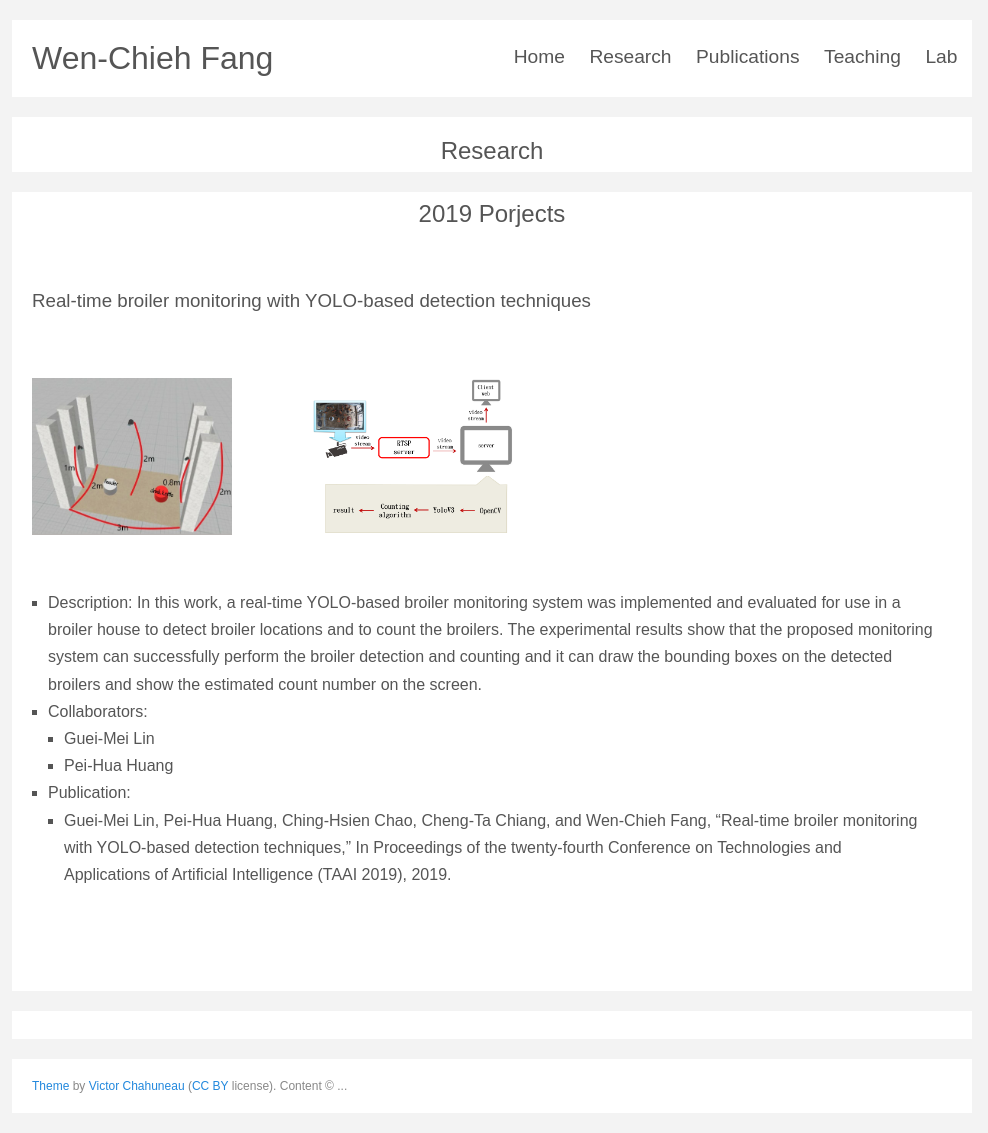
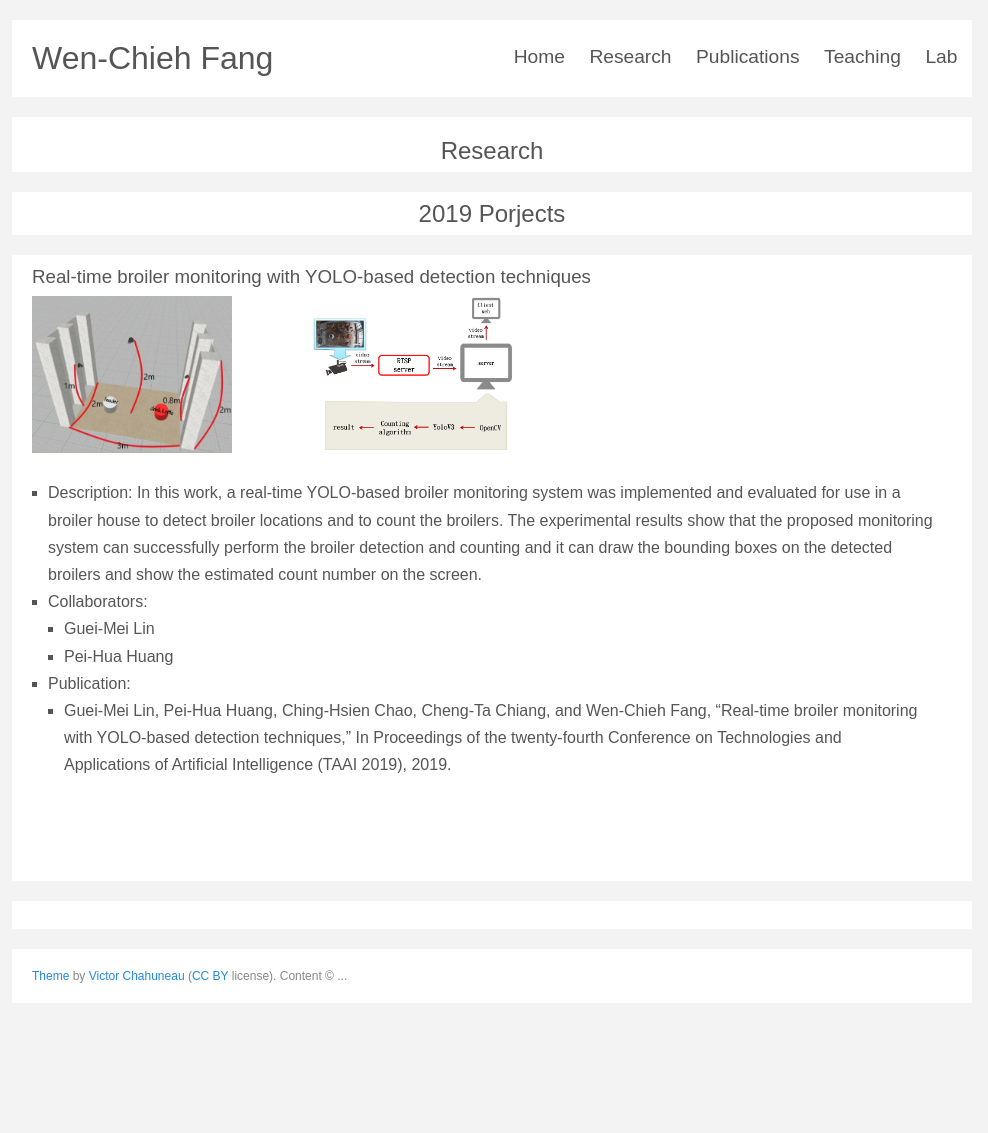
Before and after one commit to ncyu-deep/myblog, a Jekyll site: the page built from research.md, in a window 1280 px wide. Shown: the whole page, without its empty margins (148-1136 px from the left). Built offline with Jekyll 4.4.1, drawn with Linux system fonts in a browser that asks for light colours; some web fonts are replaced; after the commit the page ends 1023 px from its top, so only the background shows below that.

Commit message:
Revised research.md

```diff
--- a/research.md
+++ b/research.md
@@ -9,19 +9,14 @@ title: My research
 
 <h2 style="text-align: center">2019 Porjects</h2>
 
-<br/>
+<hr>
 
 <h3 style="text-align: left">Real-time broiler monitoring with YOLO-based detection techniques</h3>
-
-<br/>
 
 <div class="frame">
     <img src="environment.png" align="left" style="margin-top:5px; margin-right:81px; width:200px" alt="environment"/>
     <img src="arch.png" align="left" style="margin-top:5px; margin-right:81px; width:200px" alt="architecture"/>
 </div>
-
-
-<br/>
 
 
 <br/>
```
